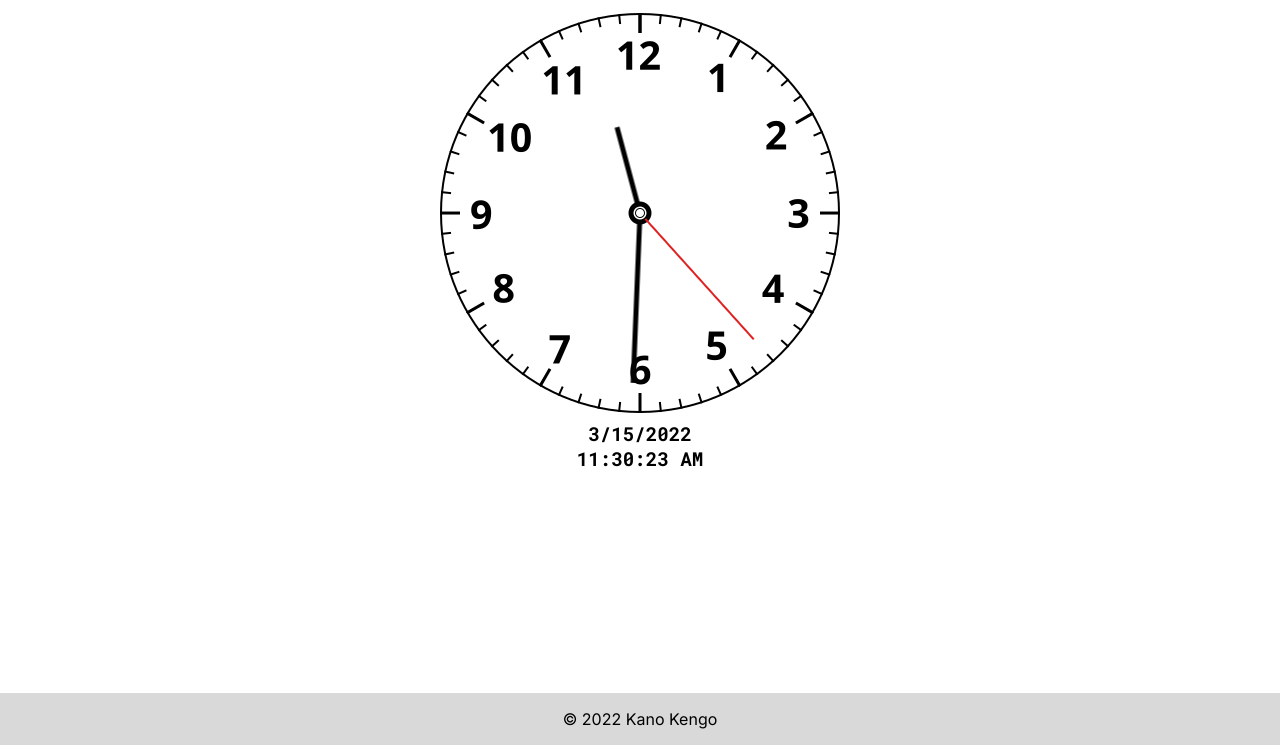
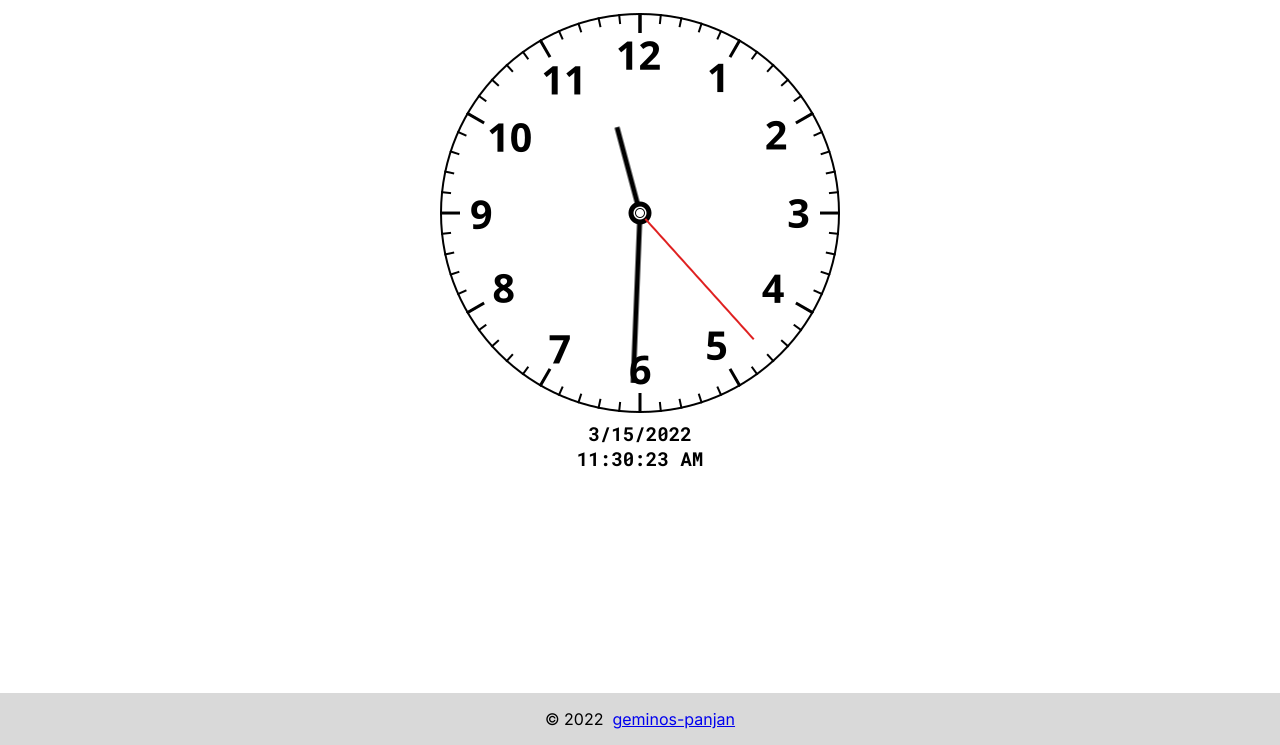
Before and after one commit to geminos-panjan/clock, a plain HTML site: page index.html in a window 1280 px wide. Shown: the part 55-800 px from the top of the page. Drawn offline with Linux system fonts and the light colour scheme.

Commit message:
タイトルとコピーライトを修正

```diff
--- a/index.html
+++ b/index.html
@@ -2,7 +2,7 @@
 <html lang="ja">
 <head>
   <meta charset="UTF-8">
-  <title>Clock - Localhost</title>
+  <title>Clock</title>
   <meta name="viewport" content="width=device-width, initial-scale=1.0">
   <meta name="theme-color" content="hsl(200, 80%, 40%)">
   <link rel="stylesheet" href="./css/style.css?17f88ad">
@@ -27,7 +27,10 @@
       </div>
     </div>
   </div>
-  <div class="copy">&copy; 2022 Kano Kengo</div>
-  <script src="./js/app.js?17f88a1"></script>
+  <div class="copy">&copy;&nbsp;2022&nbsp;
+    <a href="https://github.com/geminos-panjan" target="_blank"
+      rel="noopener noreferrer">geminos-panjan</a>
+  </div>
+<script src="./js/app.js?17f88a1"></script>
 </body>
 </html>
```
